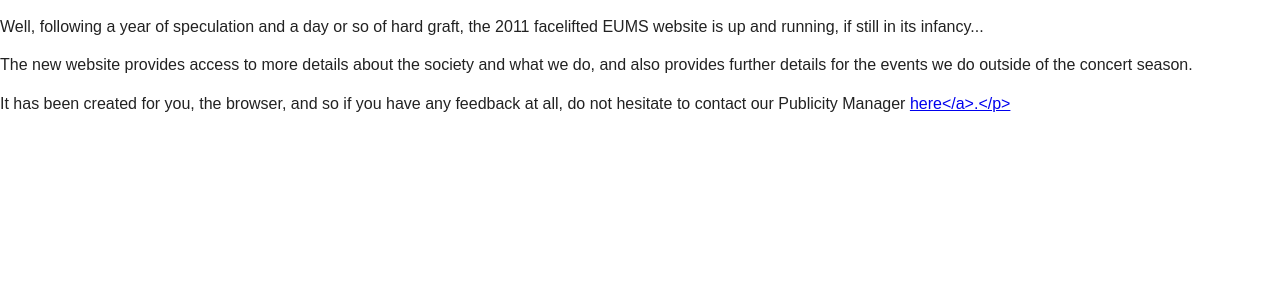
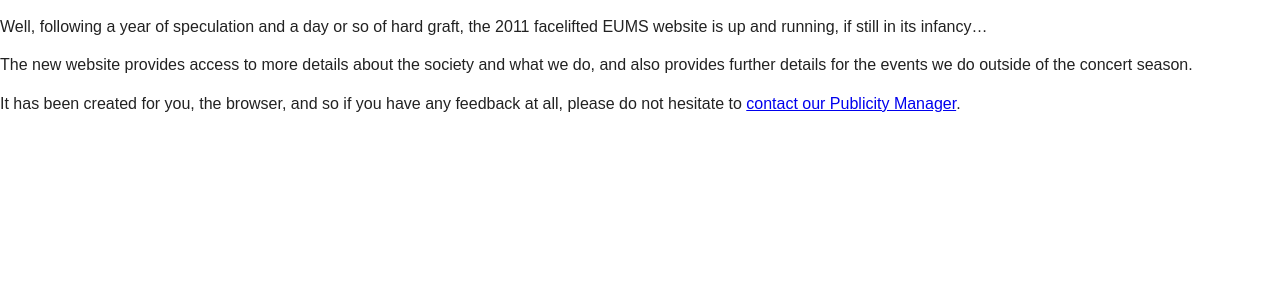
Before and after one commit to eums/website, a Jekyll site: the page built from _posts/2011-03-27-helloworld.markdown, in a window 1280 px wide. Shown: the top 300 px of the page. Built offline with Jekyll 4.4.1, drawn with Linux system fonts in a browser that asks for light colours; some of the changed lines change nothing that is shown.

Commit message:
Fix helloworld post

```diff
--- a/_posts/2011-03-27-helloworld.markdown
+++ b/_posts/2011-03-27-helloworld.markdown
@@ -1,29 +1,15 @@
 ---
 layout: post
-status: publish
 published: true
 title: New Website Finally Up And Running!
-author:
-  display_name: Web Manager
-  login: eums_website
-  email: web@eums.org.uk
-  url: http://www.eums.org.uk
-author_login: eums_website
-author_email: web@eums.org.uk
-author_url: http://www.eums.org.uk
-excerpt: Well, following a year of speculation and a day or so of hard graft, the
-  2011 facelifted EUMS website is up and running, if still in its infancy...
+excerpt: "Well, following a year of speculation and a day or so of hard graft, the 2011 facelifted EUMS website is up and running, if still in its infancy&hellip;"
 wordpress_id: 1
-wordpress_url: http://eums.eusa.ed.ac.uk/?p=1
-date: '2011-03-27 23:19:31 -0700'
-date_gmt: '2011-03-27 23:19:31 -0700'
 categories:
 - News
-- EUMS Online
-tags: []
-comments: []
 ---
-<p>Well, following a year of speculation and a day or so of hard graft, the 2011 facelifted EUMS website is up and running, if still in its infancy...</p>
-<p>The new website provides access to more details about the society and what we do, and also provides further details for the events we do outside of the concert season.</p>
-<p>It has been created for you, the browser, and so if you have any feedback at all, do not hesitate to contact our Publicity Manager <a title="Email our Publicity Manager" href="mailto:publicity@eums.org.uk" target="_blank">here<&#47;a>.</p>
-<p><script type="text&#47;javascript" src="http:&#47;&#47;connect.facebook.net&#47;en_US&#47;all.js#xfbml=1"><&#47;script></p>
+
+Well, following a year of speculation and a day or so of hard graft, the 2011 facelifted EUMS website is up and running, if still in its infancy&hellip;
+
+The new website provides access to more details about the society and what we do, and also provides further details for the events we do outside of the concert season.
+
+It has been created for you, the browser, and so if you have any feedback at all, please do not hesitate to [contact our Publicity Manager](mailto:publicity@eums.org.uk).
```
